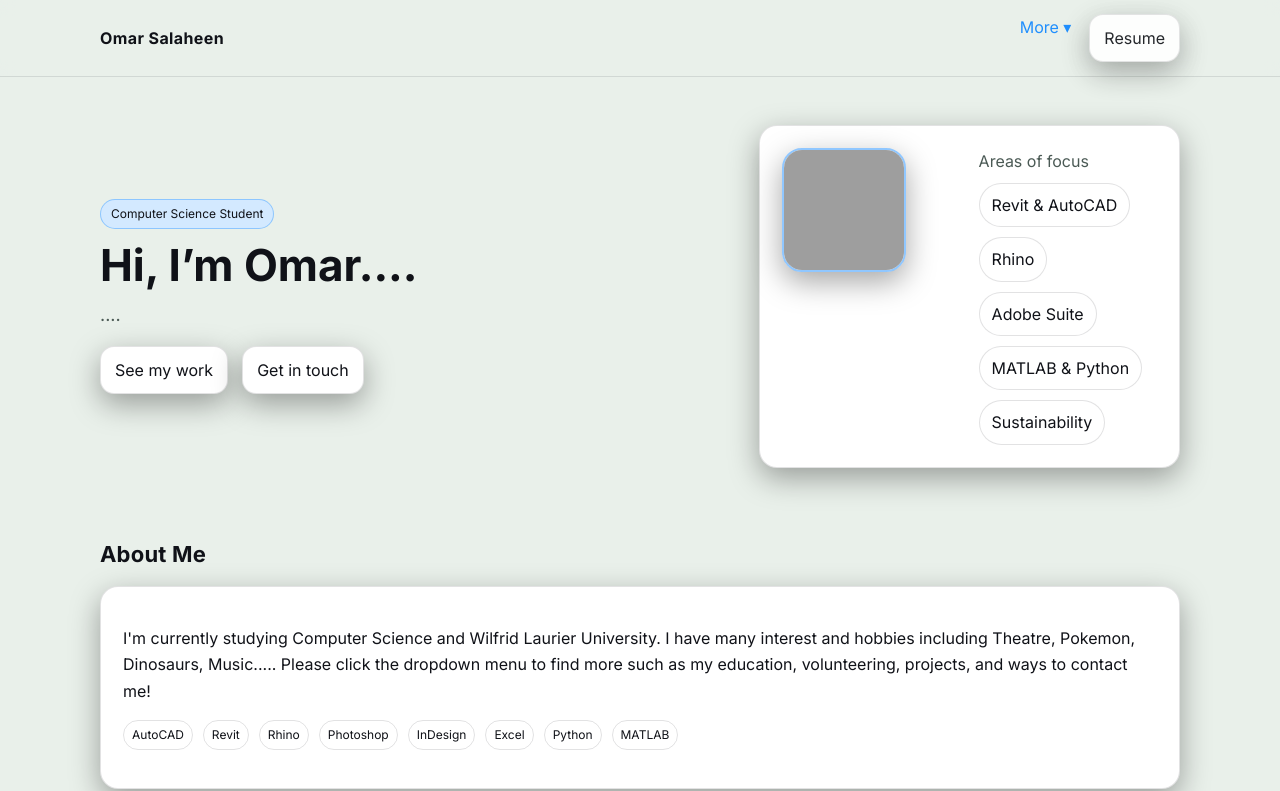
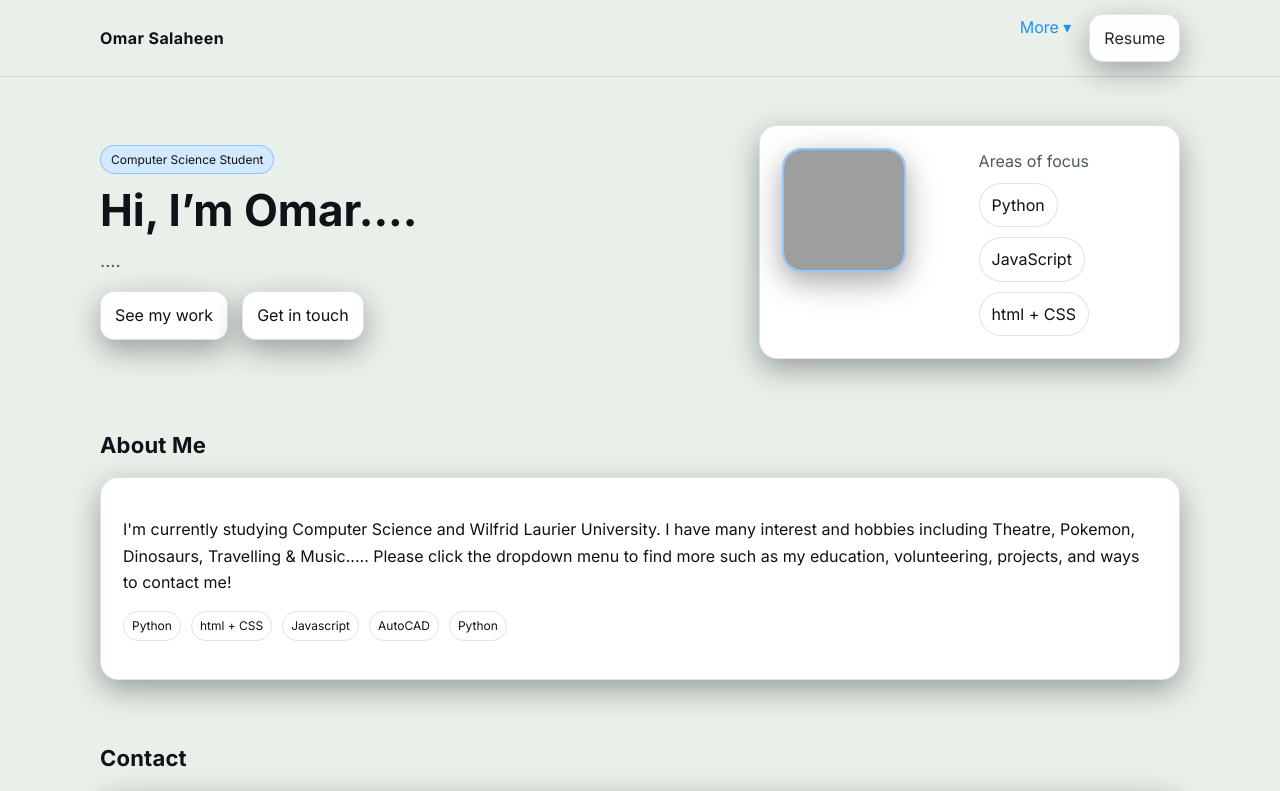
Before and after one commit to huckleberryvibes/huckleberryvibes.github.io, a plain HTML site: page index.html in a window 1280 px wide. Shown: the top 791 px of the page. Drawn offline with Linux system fonts and the light colour scheme; grey boxes are pictures that could not be loaded.

Commit message:
Update index.html

```diff
--- a/index.html
+++ b/index.html
@@ -130,11 +130,9 @@
         <div>
           <p style="margin:0 0 8px; color:var(--muted)">Areas of focus</p>
           <div class="skills">
-            <span class="pill">Revit & AutoCAD</span>
-            <span class="pill">Rhino</span>
-            <span class="pill">Adobe Suite</span>
-            <span class="pill">MATLAB & Python</span>
-            <span class="pill">Sustainability</span>
+            <span class="pill">Python</span>
+            <span class="pill">JavaScript</span>
+            <span class="pill">html + CSS</span>
           </div>
         </div>
       </div>
@@ -145,16 +143,14 @@
   <section id="about" class="container section">
     <h2>About Me</h2>
     <div class="card">
-      <p> I'm currently studying Computer Science and Wilfrid Laurier University. I have many interest and hobbies including Theatre, Pokemon, Dinosaurs, Music..... Please click the dropdown menu to find more such as my education, volunteering, projects, and ways to contact me!</p>
+      <p> I'm currently studying Computer Science and Wilfrid Laurier University. I have many interest and hobbies including Theatre, Pokemon, Dinosaurs, Travelling & Music..... Please click the dropdown menu to find more such as my education, volunteering, projects, and ways to contact me!</p>
       <p class="row" style="gap:10px; margin-top:6px">
+        <span class="tag">Python</span>
+        <span class="tag">html + CSS</span>
+        <span class="tag">Javascript</span>
         <span class="tag">AutoCAD</span>
-        <span class="tag">Revit</span>
-        <span class="tag">Rhino</span>
-        <span class="tag">Photoshop</span>
-        <span class="tag">InDesign</span>
-        <span class="tag">Excel</span>
         <span class="tag">Python</span>
-        <span class="tag">MATLAB</span>
+
       </p>
     </div>
   </section>
```
